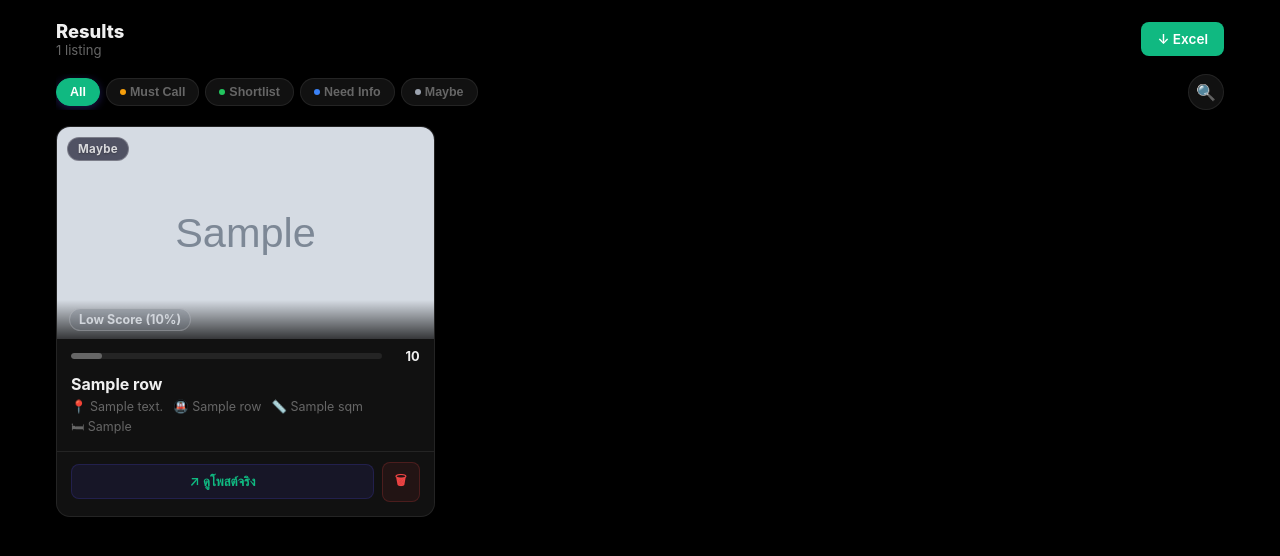
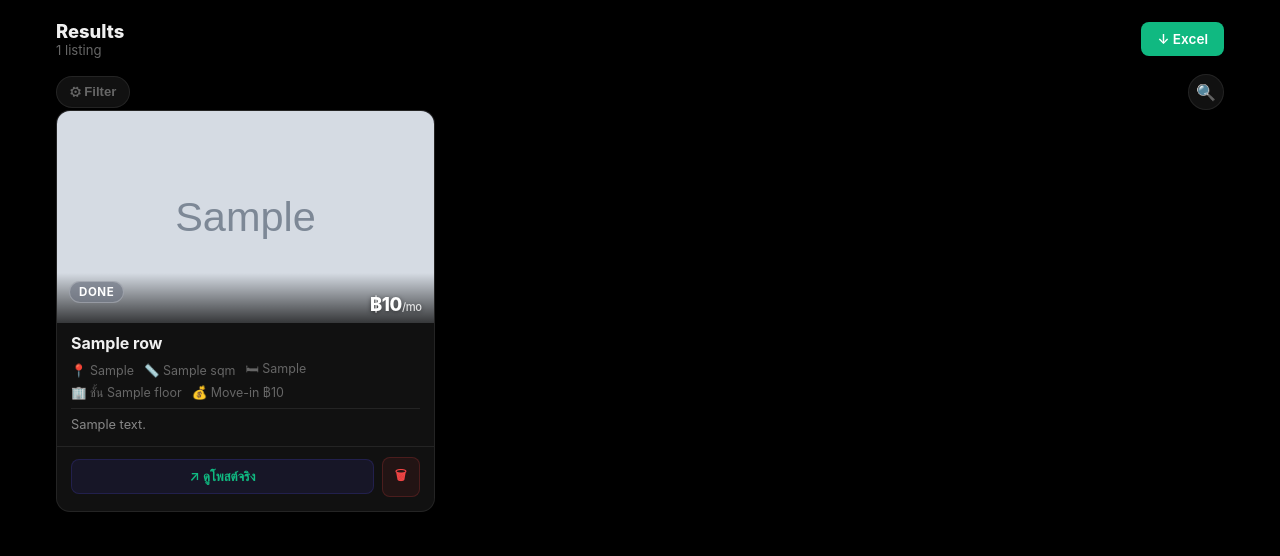
Before and after one commit to hellomurphy/bot-condo, a FastAPI app: template web/templates/results.html in a window 1280 px wide. Shown: the part 64-620 px from the top of the page. Run offline with FastAPI, Linux system fonts and the light colour scheme; the template is opened without the code that fills it: most values are stand-ins (such as "Sample title", 1, 10 or a date in 2020); grey boxes marked "Sample" are stand-in pictures.

Commit message:
feat(web): add price/size/floor filter panel on results page, remove post checker from home
- results.html: add collapsible filter panel with rent range, size range,
  floor minimum, and keyword search; filter runs client-side in real-time;
  filter button shows active indicator dot when any filter is set
- index.html: remove "ตรวจสอบ Post" card and its JS event listener
- db_queries.py: remove unused restricted-content helpers and FB signal list

Co-Authored-By: Claude Sonnet 4.6 <noreply@anthropic.com>

```diff
--- a/web/templates/results.html
+++ b/web/templates/results.html
@@ -3,7 +3,7 @@
 
 {% block head %}
 <style>
-  /* ── Page header row ── */
+  /* ── Page header ── */
   .results-header {
     display: flex; justify-content: space-between; align-items: center;
     flex-wrap: wrap; gap: 8px; margin-top: 20px;
@@ -19,39 +19,15 @@
   /* ── Filter bar ── */
   .filter-bar {
     display: flex; align-items: center; gap: 8px;
-    margin-top: 16px; margin-bottom: 16px;
-    flex-wrap: nowrap; overflow-x: auto;
-    scrollbar-width: none;
+    margin-top: 16px; margin-bottom: 0;
+    flex-wrap: nowrap; overflow-x: auto; scrollbar-width: none;
   }
   .filter-bar::-webkit-scrollbar { display: none; }
-
-  /* Tier pill buttons */
-  .tier-pills {
-    display: flex; gap: 6px; flex-shrink: 0;
-  }
-  .tier-pill {
-    display: inline-flex; align-items: center; gap: 4px;
-    padding: 6px 13px; border-radius: 20px;
-    font-size: .78rem; font-weight: 600; white-space: nowrap;
-    border: 1.5px solid var(--border);
-    background: var(--surface); color: var(--muted);
-    cursor: pointer; transition: all .15s;
-    user-select: none;
-  }
-  .tier-pill:hover { border-color: var(--accent); color: var(--accent); }
-  .tier-pill.active {
-    background: var(--accent); border-color: var(--accent);
-    color: #fff; box-shadow: 0 2px 8px rgba(79,70,229,.35);
-  }
-  .tier-pill .pill-dot {
-    width: 6px; height: 6px; border-radius: 50%; flex-shrink: 0;
-  }
 
   /* Expandable search */
   .search-wrap {
     margin-left: auto; flex-shrink: 0;
-    display: flex; align-items: center;
-    position: relative;
+    display: flex; align-items: center; position: relative;
   }
   .search-toggle {
     width: 36px; height: 36px; border-radius: 50%;
@@ -73,28 +49,95 @@
     transition: width .25s cubic-bezier(.4,0,.2,1), opacity .2s;
     outline: none;
   }
-  .search-input.open {
-    width: 200px; opacity: 1; pointer-events: auto;
+  .search-input.open { width: 220px; opacity: 1; pointer-events: auto; }
+
+  /* ── Advanced filter panel ── */
+  .filter-panel {
+    background: var(--surface); border: 1px solid var(--border);
+    border-radius: 14px; padding: 14px 14px 10px;
+    margin-top: 10px; margin-bottom: 16px;
+    display: none;
   }
+  .filter-panel.open { display: block; }
+  .filter-panel-grid {
+    display: grid;
+    grid-template-columns: 1fr 1fr;
+    gap: 10px 12px;
+  }
+  @media (max-width: 400px) {
+    .filter-panel-grid { grid-template-columns: 1fr; }
+  }
+  .filter-field label {
+    display: block; font-size: .72rem; font-weight: 600;
+    color: var(--muted); margin-bottom: 4px; letter-spacing: .03em;
+    text-transform: uppercase;
+  }
+  .filter-range {
+    display: flex; align-items: center; gap: 4px;
+  }
+  .filter-range input, .filter-field input {
+    width: 100%; min-width: 0;
+    height: 36px; border-radius: 8px;
+    border: 1.5px solid var(--border);
+    background: var(--bg); color: var(--text);
+    font-size: .85rem; padding: 0 10px;
+    outline: none; transition: border-color .15s;
+    appearance: textfield; -moz-appearance: textfield;
+  }
+  .filter-range input { flex: 1; }
+  .filter-range input::-webkit-outer-spin-button,
+  .filter-range input::-webkit-inner-spin-button { appearance: none; -webkit-appearance: none; }
+  .filter-range input:focus, .filter-field input:focus {
+    border-color: var(--accent);
+  }
+  .filter-range-sep { color: var(--muted); font-size: .8rem; flex-shrink: 0; }
+  .filter-actions {
+    display: flex; justify-content: flex-end; gap: 8px;
+    margin-top: 12px; padding-top: 10px; border-top: 1px solid var(--border);
+  }
+  .filter-reset {
+    padding: 7px 14px; border-radius: 8px; font-size: .82rem; font-weight: 600;
+    background: none; border: 1.5px solid var(--border); color: var(--muted);
+    cursor: pointer; transition: border-color .15s, color .15s;
+  }
+  .filter-reset:hover { border-color: var(--accent); color: var(--accent); }
+  .filter-apply {
+    padding: 7px 18px; border-radius: 8px; font-size: .82rem; font-weight: 600;
+    background: var(--accent); color: #fff; border: none; cursor: pointer;
+    transition: background .15s;
+  }
+  .filter-apply:hover { background: var(--accent-h); }
+  .filter-toggle-btn {
+    display: inline-flex; align-items: center; gap: 5px;
+    padding: 7px 13px; border-radius: 20px; font-size: .82rem; font-weight: 600;
+    border: 1.5px solid var(--border); background: var(--surface); color: var(--muted);
+    cursor: pointer; transition: all .15s; flex-shrink: 0;
+  }
+  .filter-toggle-btn:hover, .filter-toggle-btn.active {
+    border-color: var(--accent); color: var(--accent);
+    background: rgba(79,70,229,.07);
+  }
+  .filter-toggle-btn .filter-dot {
+    width: 7px; height: 7px; border-radius: 50%;
+    background: var(--accent); display: none;
+  }
+  .filter-toggle-btn.has-filter .filter-dot { display: inline-block; }
 
   /* ── Card grid ── */
   .card-grid {
     display: grid;
     grid-template-columns: repeat(auto-fill, minmax(300px, 1fr));
-    gap: 16px;
-    padding-bottom: 32px;
+    gap: 16px; padding-bottom: 32px;
   }
 
   /* ── Property card ── */
   .prop-card {
     background: var(--surface);
     border: 1px solid var(--border);
-    border-radius: 14px;
-    overflow: hidden;
+    border-radius: 14px; overflow: hidden;
     box-shadow: 0 2px 8px rgba(0,0,0,.08);
     transition: transform .18s, box-shadow .18s;
-    display: flex;
-    flex-direction: column;
+    display: flex; flex-direction: column;
   }
   .prop-card:hover {
     transform: translateY(-3px);
@@ -103,18 +146,12 @@
 
   /* ── Hero image ── */
   .prop-img-wrap {
-    position: relative;
-    width: 100%;
-    aspect-ratio: 16/9;
-    background: #1a1a2e;
-    overflow: hidden;
+    position: relative; width: 100%; aspect-ratio: 16/9;
+    background: #1a1a2e; overflow: hidden;
   }
   .prop-img {
-    width: 100%; height: 100%;
-    object-fit: cover;
-    display: block;
-    opacity: 0;
-    transition: opacity .4s ease;
+    width: 100%; height: 100%; object-fit: cover; display: block;
+    opacity: 0; transition: opacity .4s ease;
   }
   .prop-img.loaded { opacity: 1; }
   .prop-img-placeholder {
@@ -123,86 +160,48 @@
     font-size: 3rem; color: #444;
   }
 
-  /* ── Tier badge (overlay on image) ── */
-  .tier-overlay {
-    position: absolute; top: 10px; left: 10px;
-    padding: 4px 10px; border-radius: 20px;
-    font-size: .72rem; font-weight: 700; letter-spacing: .03em;
-    backdrop-filter: blur(8px); -webkit-backdrop-filter: blur(8px);
-    border: 1px solid rgba(255,255,255,.25);
-    text-shadow: 0 1px 2px rgba(0,0,0,.3);
-  }
-  .tier-overlay.t-must  { background: rgba(245,158,11,.82); color: #fff; }
-  .tier-overlay.t-short { background: rgba(34,197,94,.82);  color: #fff; }
-  .tier-overlay.t-info  { background: rgba(59,130,246,.82); color: #fff; }
-  .tier-overlay.t-restr { background: rgba(107,114,128,.82);color: #fff; }
-  .tier-overlay.t-maybe { background: rgba(30,30,50,.72);   color: rgba(255,255,255,.8); }
-
-  /* ── Worth badge (bottom of image) ── */
-  .worth-bar {
+  /* ── Rent overlay on image ── */
+  .rent-overlay-wrap {
     position: absolute; bottom: 0; left: 0; right: 0;
-    display: flex; align-items: center; justify-content: space-between;
     padding: 8px 12px;
     background: linear-gradient(to top, rgba(0,0,0,.75) 0%, transparent 100%);
+    display: flex; align-items: flex-end; justify-content: space-between;
   }
-  .worth-badge {
-    display: inline-flex; align-items: center; gap: 5px;
-    font-size: .78rem; font-weight: 700;
-    padding: 3px 9px; border-radius: 20px;
-    backdrop-filter: blur(6px); -webkit-backdrop-filter: blur(6px);
-    border: 1px solid rgba(255,255,255,.2);
-  }
-  .worth-super  {
-    background: rgba(16,185,129,.25); color: #6ee7b7;
-    box-shadow: 0 0 10px rgba(16,185,129,.45);
-  }
-  .worth-good   { background: rgba(34,197,94,.2);  color: #86efac; }
-  .worth-ok     { background: rgba(59,130,246,.2); color: #93c5fd; }
-  .worth-low    { background: rgba(107,114,128,.2);color: #d1d5db; }
   .rent-overlay {
     font-size: 1.15rem; font-weight: 800; color: #fff;
-    text-shadow: 0 1px 4px rgba(0,0,0,.5);
-    letter-spacing: -.02em;
+    text-shadow: 0 1px 4px rgba(0,0,0,.5); letter-spacing: -.02em;
   }
   .rent-overlay .rent-unit { font-size: .7rem; font-weight: 500; opacity: .8; }
 
-  /* ── Score progress bar ── */
-  .score-section {
-    padding: 10px 14px 0;
-    display: flex; align-items: center; gap: 10px;
+  /* ── Status badge ── */
+  .status-badge {
+    display: inline-block; padding: 3px 9px; border-radius: 20px;
+    font-size: .72rem; font-weight: 700;
+    backdrop-filter: blur(8px); -webkit-backdrop-filter: blur(8px);
+    border: 1px solid rgba(255,255,255,.25);
   }
-  .score-track {
-    flex: 1; height: 6px; background: var(--border);
-    border-radius: 3px; overflow: hidden;
-  }
-  .score-fill {
-    height: 100%; border-radius: 3px;
-    transition: width .6s ease;
-  }
-  .score-fill.sf-super { background: linear-gradient(90deg, #10b981, #6ee7b7); }
-  .score-fill.sf-good  { background: linear-gradient(90deg, #22c55e, #86efac); }
-  .score-fill.sf-ok    { background: linear-gradient(90deg, #3b82f6, #93c5fd); }
-  .score-fill.sf-low   { background: var(--muted); }
-  .score-num {
-    font-size: .8rem; font-weight: 700; min-width: 28px;
-    text-align: right; color: var(--text);
-  }
+  .status-owner { background: rgba(34,197,94,.75); color: #fff; }
+  .status-agent { background: rgba(245,158,11,.75); color: #fff; }
+  .status-other { background: rgba(107,114,128,.6); color: #fff; }
 
   /* ── Info section ── */
   .prop-info {
-    padding: 10px 14px 12px;
-    flex: 1;
-    display: flex; flex-direction: column; gap: 4px;
+    padding: 10px 14px 12px; flex: 1;
+    display: flex; flex-direction: column; gap: 6px;
   }
   .prop-name {
-    font-size: 1rem; font-weight: 700; line-height: 1.3;
-    color: var(--text);
+    font-size: 1rem; font-weight: 700; line-height: 1.3; color: var(--text);
   }
   .prop-meta {
     font-size: .78rem; color: var(--muted);
     display: flex; flex-wrap: wrap; gap: 4px 10px;
   }
   .prop-meta span { display: inline-flex; align-items: center; gap: 3px; }
+  .prop-summary {
+    font-size: .8rem; color: var(--muted2);
+    line-height: 1.5; border-top: 1px solid var(--border);
+    padding-top: 6px; margin-top: 2px;
+  }
 
   /* ── Action row ── */
   .prop-actions {
@@ -211,17 +210,15 @@
     border-top: 1px solid var(--border);
   }
   .action-link {
-    flex: 1;
-    display: inline-flex; align-items: center; justify-content: center; gap: 6px;
+    flex: 1; display: inline-flex; align-items: center;
+    justify-content: center; gap: 6px;
     padding: 8px 0; border-radius: 8px; font-size: .82rem; font-weight: 600;
     background: rgba(79,70,229,.1); color: var(--accent);
     text-decoration: none; transition: background .15s;
     border: 1px solid rgba(79,70,229,.2);
   }
   .action-link:hover { background: rgba(79,70,229,.18); text-decoration: none; }
-  .action-link.disabled {
-    opacity: .4; pointer-events: none; cursor: not-allowed;
-  }
+  .action-link.disabled { opacity: .4; pointer-events: none; cursor: not-allowed; }
   .delete-btn {
     display: inline-flex; align-items: center; justify-content: center; gap: 5px;
     padding: 8px 12px; border-radius: 8px; font-size: .82rem; font-weight: 600;
@@ -232,16 +229,10 @@
   .delete-btn:hover { background: rgba(239,68,68,.15); }
   .delete-btn:disabled { opacity: .45; cursor: not-allowed; }
 
-  /* ── Empty state ── */
-  .empty-state {
-    text-align: center; padding: 64px 16px; color: var(--muted);
-  }
+  /* ── Empty / no-results ── */
+  .empty-state { text-align: center; padding: 64px 16px; color: var(--muted); }
   .empty-state .big { font-size: 3.5rem; margin-bottom: 16px; }
-
-  /* ── No-results banner ── */
-  .no-results-msg {
-    text-align: center; padding: 32px; color: var(--muted); font-size: .9rem;
-  }
+  .no-results-msg { text-align: center; padding: 32px; color: var(--muted); font-size: .9rem; }
 </style>
 {% endblock %}
 
@@ -259,25 +250,12 @@
 
 {% if rows %}
 <div class="filter-bar">
-  <div class="tier-pills">
-    <button class="tier-pill active" data-tier="" onclick="setTier(this)">All</button>
-    <button class="tier-pill" data-tier="must_call" onclick="setTier(this)">
-      <span class="pill-dot" style="background:#F59E0B"></span>Must Call
-    </button>
-    <button class="tier-pill" data-tier="shortlist" onclick="setTier(this)">
-      <span class="pill-dot" style="background:#22C55E"></span>Shortlist
-    </button>
-    <button class="tier-pill" data-tier="need_info" onclick="setTier(this)">
-      <span class="pill-dot" style="background:#3B82F6"></span>Need Info
-    </button>
-    <button class="tier-pill" data-tier="maybe" onclick="setTier(this)">
-      <span class="pill-dot" style="background:#9CA3AF"></span>Maybe
-    </button>
-  </div>
-
+  <button class="filter-toggle-btn" id="filter-toggle-btn" onclick="toggleFilterPanel()">
+    <span class="filter-dot"></span>⚙ Filter
+  </button>
   <div class="search-wrap">
     <input class="search-input" id="search-box" type="search"
-           placeholder="ค้นหา..." aria-label="Search listings"
+           placeholder="Search..." aria-label="Search listings"
            oninput="applyFilter()"/>
     <button class="search-toggle" id="search-toggle" onclick="toggleSearch()" aria-label="Search">
       🔍
@@ -285,54 +263,56 @@
   </div>
 </div>
 
+<div class="filter-panel" id="filter-panel">
+  <div class="filter-panel-grid">
+    <div class="filter-field">
+      <label>ราคาเช่า (฿/เดือน)</label>
+      <div class="filter-range">
+        <input type="number" id="f-rent-min" placeholder="ต่ำสุด" inputmode="numeric" oninput="applyFilter()">
+        <span class="filter-range-sep">–</span>
+        <input type="number" id="f-rent-max" placeholder="สูงสุด" inputmode="numeric" oninput="applyFilter()">
+      </div>
+    </div>
+    <div class="filter-field">
+      <label>ขนาดห้อง (ตร.ม.)</label>
+      <div class="filter-range">
+        <input type="number" id="f-size-min" placeholder="ต่ำสุด" inputmode="numeric" oninput="applyFilter()">
+        <span class="filter-range-sep">–</span>
+        <input type="number" id="f-size-max" placeholder="สูงสุด" inputmode="numeric" oninput="applyFilter()">
+      </div>
+    </div>
+    <div class="filter-field">
+      <label>ชั้นขั้นต่ำ</label>
+      <input type="number" id="f-floor-min" placeholder="เช่น 5" inputmode="numeric" oninput="applyFilter()">
+    </div>
+    <div class="filter-field">
+      <label>ค้นหา</label>
+      <input type="search" id="f-keyword" placeholder="ชื่อคอนโด, ทำเล…" oninput="applyFilter()">
+    </div>
+  </div>
+  <div class="filter-actions">
+    <button class="filter-reset" onclick="resetFilter()">ล้างค่า</button>
+  </div>
+</div>
+
 <div class="card-grid" id="card-grid">
   {% for row in rows %}
-  {% set tier = row.tier or 'maybe' %}
-  {% set score = row.final_total | int if row.final_total is not none else none %}
 
-  {# ── Score tier labels ── #}
-  {% if score is not none and score >= 80 %}
-    {% set worth_cls = 'worth-super' %}
-    {% set worth_label = '🔥 Super Worth' %}
-    {% set sf_cls = 'sf-super' %}
-  {% elif score is not none and score >= 65 %}
-    {% set worth_cls = 'worth-good' %}
-    {% set worth_label = '✓ Good Value' %}
-    {% set sf_cls = 'sf-good' %}
-  {% elif score is not none and score >= 50 %}
-    {% set worth_cls = 'worth-ok' %}
-    {% set worth_label = '~ Fair Deal' %}
-    {% set sf_cls = 'sf-ok' %}
+  {% set status_str = (row.status or '') | lower %}
+  {% if 'owner' in status_str %}
+    {% set status_cls = 'status-owner' %}
+  {% elif 'agent' in status_str %}
+    {% set status_cls = 'status-agent' %}
   {% else %}
-    {% set worth_cls = 'worth-low' %}
-    {% set worth_label = 'Low Score' %}
-    {% set sf_cls = 'sf-low' %}
-  {% endif %}
-
-  {# ── Tier overlay labels ── #}
-  {% if tier == 'must_call' %}
-    {% set tier_cls = 't-must' %}
-    {% set tier_label = '★ Must Call' %}
-  {% elif tier == 'shortlist' %}
-    {% set tier_cls = 't-short' %}
-    {% set tier_label = '✓ Shortlist' %}
-  {% elif tier == 'need_info' %}
-    {% if row.is_restricted_display %}
-      {% set tier_cls = 't-restr' %}
-      {% set tier_label = 'Restricted' %}
-    {% else %}
-      {% set tier_cls = 't-info' %}
-      {% set tier_label = 'ℹ Need Info' %}
-    {% endif %}
-  {% else %}
-    {% set tier_cls = 't-maybe' %}
-    {% set tier_label = 'Maybe' %}
+    {% set status_cls = 'status-other' %}
   {% endif %}
 
   <div class="prop-card"
        data-listing-id="{{ row.id }}"
-       data-tier="{{ tier }}"
-       data-search="{{ [row.condo_name, row.location_text, row.station_name, row.room_type] | join(' ') | lower }}">
+       data-search="{{ [row.condo_name, row.location_tags, row.room_type, row.status] | join(' ') | lower }}"
+       data-rent="{{ row.rent or 0 }}"
+       data-size="{{ row.size_sqm or 0 }}"
+       data-floor="{{ row.floor or 0 }}">
 
     <!-- Hero image -->
     <div class="prop-img-wrap">
@@ -347,43 +327,26 @@
       {% endif %}
       <div class="prop-img-placeholder" {% if row.first_image_url %}style="display:none"{% endif %}>🏠</div>
 
-      <!-- Tier badge top-left -->
-      <div class="tier-overlay {{ tier_cls }}">{{ tier_label }}</div>
-
-      <!-- Score badge + price bottom -->
-      <div class="worth-bar">
-        {% if score is not none %}
-          <span class="worth-badge {{ worth_cls }}">{{ worth_label }} ({{ score }}%)</span>
+      <div class="rent-overlay-wrap">
+        {% if row.status %}
+          <span class="status-badge {{ status_cls }}">{{ row.status[:30] }}</span>
         {% else %}
           <span></span>
         {% endif %}
-        {% if row.monthly_rent %}
+        {% if row.rent %}
           <span class="rent-overlay">
-            ฿{{ "{:,.0f}".format(row.monthly_rent) }}<span class="rent-unit">/mo</span>
+            ฿{{ "{:,.0f}".format(row.rent) }}<span class="rent-unit">/mo</span>
           </span>
         {% endif %}
       </div>
     </div>
 
-    <!-- Score bar -->
-    {% if score is not none %}
-    <div class="score-section">
-      <div class="score-track">
-        <div class="score-fill {{ sf_cls }}" style="width:{{ [score, 100] | min }}%"></div>
-      </div>
-      <div class="score-num">{{ score }}</div>
-    </div>
-    {% endif %}
-
     <!-- Info -->
     <div class="prop-info">
       <div class="prop-name">{{ row.condo_name or '(ไม่ระบุชื่อ)' }}</div>
       <div class="prop-meta">
-        {% if row.location_text %}
-          <span>📍 {{ row.location_text }}</span>
-        {% endif %}
-        {% if row.station_name %}
-          <span>🚇 {{ row.station_name }}</span>
+        {% if row.location_tags %}
+          <span>📍 {{ row.location_tags }}</span>
         {% endif %}
         {% if row.size_sqm %}
           <span>📏 {{ row.size_sqm }} sqm</span>
@@ -391,7 +354,16 @@
         {% if row.room_type %}
           <span>🛏 {{ row.room_type }}</span>
         {% endif %}
+        {% if row.floor %}
+          <span>🏢 ชั้น {{ row.floor }}</span>
+        {% endif %}
+        {% if row.move_in_cost %}
+          <span>💰 Move-in ฿{{ "{:,.0f}".format(row.move_in_cost) }}</span>
+        {% endif %}
       </div>
+      {% if row.summary and row.summary != '-' %}
+        <div class="prop-summary">{{ row.summary }}</div>
+      {% endif %}
     </div>
 
     <!-- Actions -->
@@ -413,22 +385,22 @@
 </div>
 
 <div id="no-results" class="no-results-msg hidden">
-  ไม่พบ listing ที่ตรงกับ filter
+  No listings match the search
 </div>
 
 {% else %}
 <div class="empty-state">
   <div class="big">🏠</div>
-  <div style="font-size:1.1rem;font-weight:700;margin-bottom:8px">ยังไม่มีผลลัพธ์</div>
-  <div class="muted">รัน scrape ก่อน แล้วกลับมาดูที่นี่</div>
+  <div style="font-size:1.1rem;font-weight:700;margin-bottom:8px">No results yet</div>
+  <div class="muted">Run a scrape first, then come back here</div>
   <div style="margin-top:20px">
-    <a href="/" class="btn btn-primary" style="width:auto;padding:10px 28px">ไปหน้า Scraper</a>
+    <a href="/" class="btn btn-primary" style="width:auto;padding:10px 28px">Go to Scraper</a>
   </div>
 </div>
 {% endif %}
 
 <script>
-  /* ── Lazy-load images with IntersectionObserver ── */
+  /* ── Lazy-load images ── */
   (function () {
     const imgs = document.querySelectorAll('img[data-src]');
     if (!imgs.length) return;
@@ -443,16 +415,7 @@
     imgs.forEach(img => io.observe(img));
   })();
 
-  /* ── Tier pills ── */
-  let activeTier = '';
-  function setTier(btn) {
-    activeTier = btn.dataset.tier;
-    document.querySelectorAll('.tier-pill').forEach(p => p.classList.remove('active'));
-    btn.classList.add('active');
-    applyFilter();
-  }
-
-  /* ── Expandable search ── */
+  /* ── Expandable search (top bar) ── */
   let searchOpen = false;
   function toggleSearch() {
     searchOpen = !searchOpen;
@@ -460,54 +423,77 @@
     const toggle = document.getElementById('search-toggle');
     input.classList.toggle('open', searchOpen);
     toggle.classList.toggle('open', searchOpen);
-    if (searchOpen) {
-      input.focus();
-    } else {
-      input.value = '';
-      applyFilter();
-    }
+    if (searchOpen) { input.focus(); }
+    else { input.value = ''; applyFilter(); }
   }
-  /* Close search on Escape */
   document.addEventListener('keydown', e => {
     if (e.key === 'Escape' && searchOpen) toggleSearch();
   });
 
-  /* ── Filter ── */
+  /* ── Filter panel toggle ── */
+  function toggleFilterPanel() {
+    const panel = document.getElementById('filter-panel');
+    const btn   = document.getElementById('filter-toggle-btn');
+    const open  = panel.classList.toggle('open');
+    btn.classList.toggle('active', open);
+  }
+
+  /* ── Reset all filters ── */
+  function resetFilter() {
+    ['f-rent-min','f-rent-max','f-size-min','f-size-max','f-floor-min','f-keyword'].forEach(id => {
+      const el = document.getElementById(id);
+      if (el) el.value = '';
+    });
+    applyFilter();
+  }
+
+  /* ── Apply all filters ── */
   function applyFilter() {
-    const search = (document.getElementById('search-box')?.value || '').toLowerCase().trim();
-    const cards  = document.querySelectorAll('.prop-card');
-    let visible  = 0;
+    const keyword  = (document.getElementById('f-keyword')?.value || document.getElementById('search-box')?.value || '').toLowerCase().trim();
+    const rentMin  = parseFloat(document.getElementById('f-rent-min')?.value) || 0;
+    const rentMax  = parseFloat(document.getElementById('f-rent-max')?.value) || Infinity;
+    const sizeMin  = parseFloat(document.getElementById('f-size-min')?.value) || 0;
+    const sizeMax  = parseFloat(document.getElementById('f-size-max')?.value) || Infinity;
+    const floorMin = parseFloat(document.getElementById('f-floor-min')?.value) || 0;
 
+    const hasFilter = rentMin || rentMax < Infinity || sizeMin || sizeMax < Infinity || floorMin || keyword;
+    const btn = document.getElementById('filter-toggle-btn');
+    if (btn) btn.classList.toggle('has-filter', !!hasFilter);
+
+    const cards = document.querySelectorAll('.prop-card');
+    let visible = 0;
     cards.forEach(card => {
-      const matchTier   = !activeTier || card.dataset.tier === activeTier;
-      const matchSearch = !search || card.dataset.search.includes(search);
-      const show = matchTier && matchSearch;
-      card.style.display = show ? '' : 'none';
-      if (show) visible++;
+      const rent  = parseFloat(card.dataset.rent)  || 0;
+      const size  = parseFloat(card.dataset.size)  || 0;
+      const floor = parseFloat(card.dataset.floor) || 0;
+      const text  = card.dataset.search || '';
+
+      const ok = (!keyword || text.includes(keyword))
+        && (rent === 0 || (rent >= rentMin && rent <= rentMax))
+        && (size === 0 || (size >= sizeMin && size <= sizeMax))
+        && (floor === 0 || floor >= floorMin);
+
+      card.style.display = ok ? '' : 'none';
+      if (ok) visible++;
     });
 
     const noRes = document.getElementById('no-results');
     if (noRes) noRes.classList.toggle('hidden', visible > 0);
-
-    const countLabel = document.getElementById('count-label');
-    if (countLabel) countLabel.textContent = `${visible} listing${visible === 1 ? '' : 's'}`;
+    const label = document.getElementById('count-label');
+    if (label) label.textContent = `${visible} listing${visible === 1 ? '' : 's'}`;
   }
 
   /* ── Delete ── */
   async function deleteListing(listingId, btn) {
-    if (!window.confirm('ลบ listing นี้ออกจากผลลัพธ์?')) return;
-
+    if (!window.confirm('Delete this listing?')) return;
     btn.disabled = true;
     const orig = btn.innerHTML;
     btn.innerHTML = '…';
-
     try {
       const res  = await fetch(`/results/delete/${listingId}`, { method: 'POST' });
       const data = await res.json();
       if (!res.ok) throw new Error(data.error || 'Delete failed');
-
-      const card = btn.closest('.prop-card');
-      card?.remove();
+      btn.closest('.prop-card')?.remove();
       applyFilter();
     } catch (err) {
       window.alert(err.message || 'Delete failed');
```
Also changed, not shown: web/db_queries.py (+15 -83 lines), web/templates/index.html (+0 -64 lines).
